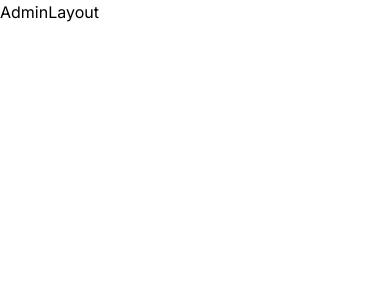
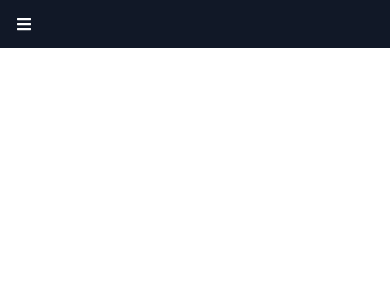
Before and after one commit to shrmohit/E-commerce, a React (Vite) app in the folder frontend/: page /admin in a window 390 px wide. Shown: the top 300 px of the page. Built offline with nearby package versions, Linux system fonts and the light colour scheme.

Commit message:
admin navbar

```diff
--- a/frontend/src/components/Admin/AdminLayout.jsx
+++ b/frontend/src/components/Admin/AdminLayout.jsx
@@ -1,7 +1,25 @@
-import React from "react";
+import React, { useState } from "react";
+import { FaBars } from "react-icons/fa";
 
 const AdminLayout = () => {
-  return <div>AdminLayout</div>;
+  const [isSidebarOpen, setIsSideOpen] = useState(false);
+
+  const handleSidebar = () => {
+    setIsSideOpen(!isSidebarOpen);
+  };
+  return (
+    <div className="min-h-screen flex flex-col md:flex-row relative">
+      {/* MObile toggle button */}
+      <div className="flex md:hidden bg-gray-900 p-4 text-white z-20">
+        <button>
+          <FaBars />
+        </button>
+      </div>
+
+      {/* <div className="w-64 bg-black h-screen flex ">L</div>
+      <div>R</div> */}
+    </div>
+  );
 };
 
 export default AdminLayout;
```
